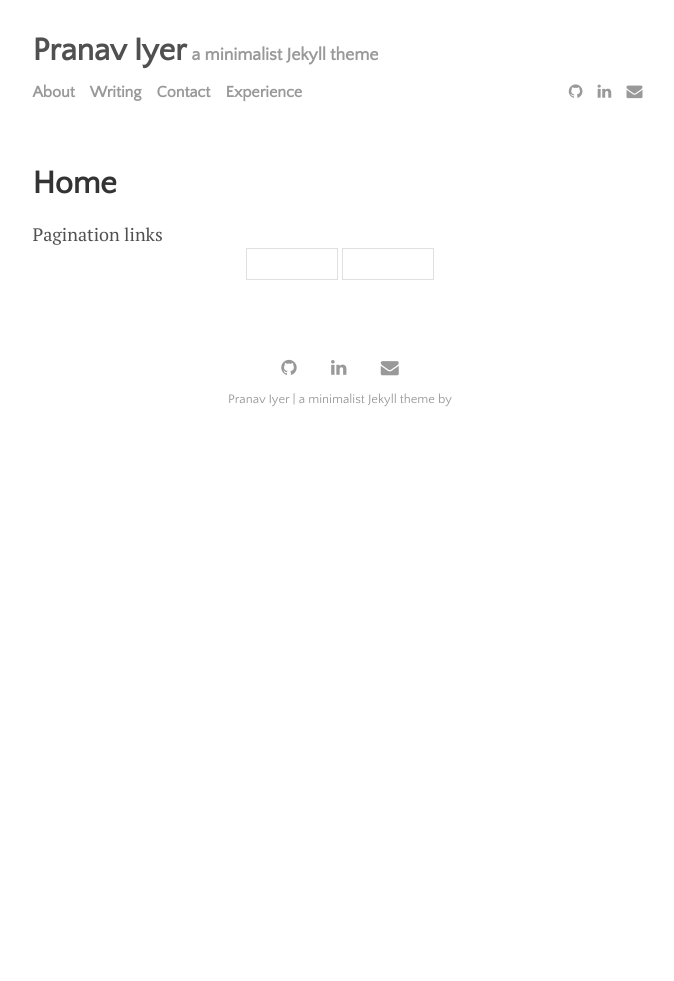
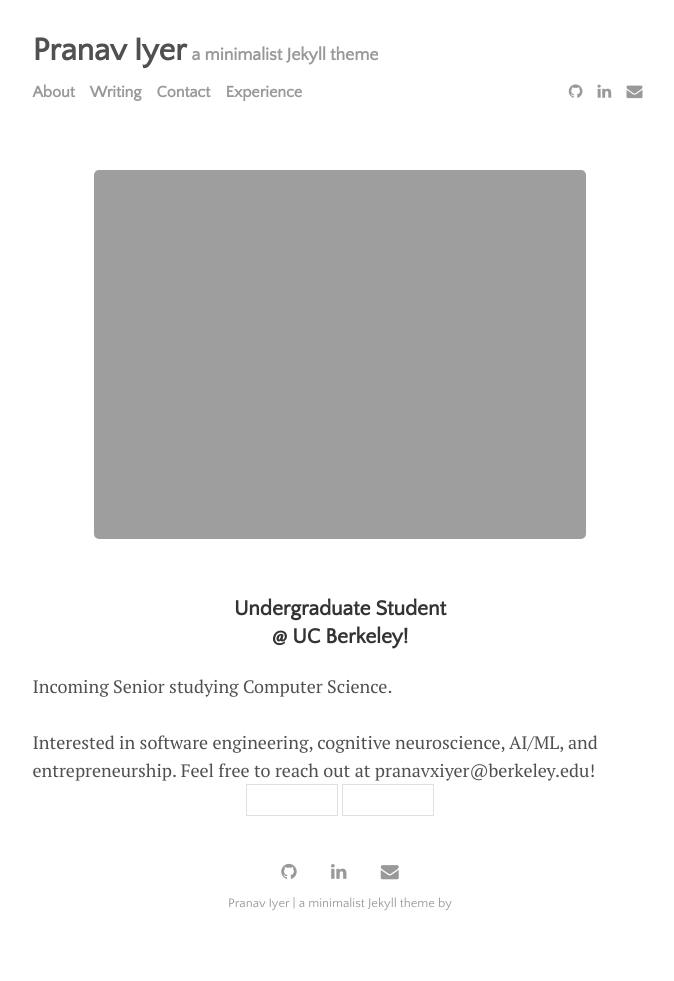
Before and after one commit to pranavxiyer/pranavxiyer.github.io, a Jekyll site: the page built from index.html, in a window 1280 px wide. Shown: the whole page, without its empty margins (300-974 px from the left). Built offline with Jekyll 4.4.1, drawn with Linux system fonts in a browser that asks for light colours; the list of posts is cut into pages by our own code; before the commit the page ends 900 px from its top, so only the background shows below that.

Commit message:
updated home page

```diff
--- a/_layouts/home.html
+++ b/_layouts/home.html
@@ -19,14 +19,23 @@ layout: default
   </div>
 {% endfor %} -->
 
-<h1>
-  {{ page.title }}
-</h1>
-<article>
-  {{ content }}
-</article>
+<div class="row">
+  <div class="col-xs-12">
+    <center>
+      <img src="{{ site.github.url }}/assets/img/linkedinprofile.png" alt="Home" width="80%">
+    </center>
+  </div>
+</div>
+<div class="row">
+  <div class="col-md-12">
+    <br>
+	   <center><h3 class="fw-bold border-bottom pb-3 mb-3">Undergraduate Student <br> @ UC Berkeley!</h3></center>
+     Incoming Senior studying Computer Science. <br> <br>
 
-Pagination links
+	   Interested in software engineering, cognitive neuroscience, AI/ML, and entrepreneurship. Feel free to reach out at pranavxiyer@berkeley.edu!
+  </div>
+
+<!-- Pagination links -->
 <div class="pagination">
   {% if paginator.next_page %}
     <a class="pagination-button pagination-active next" href="{{ site.github.url }}{{ paginator.next_page_path }}">{{ site.data.settings.pagination.previous_page }}</a>
```
